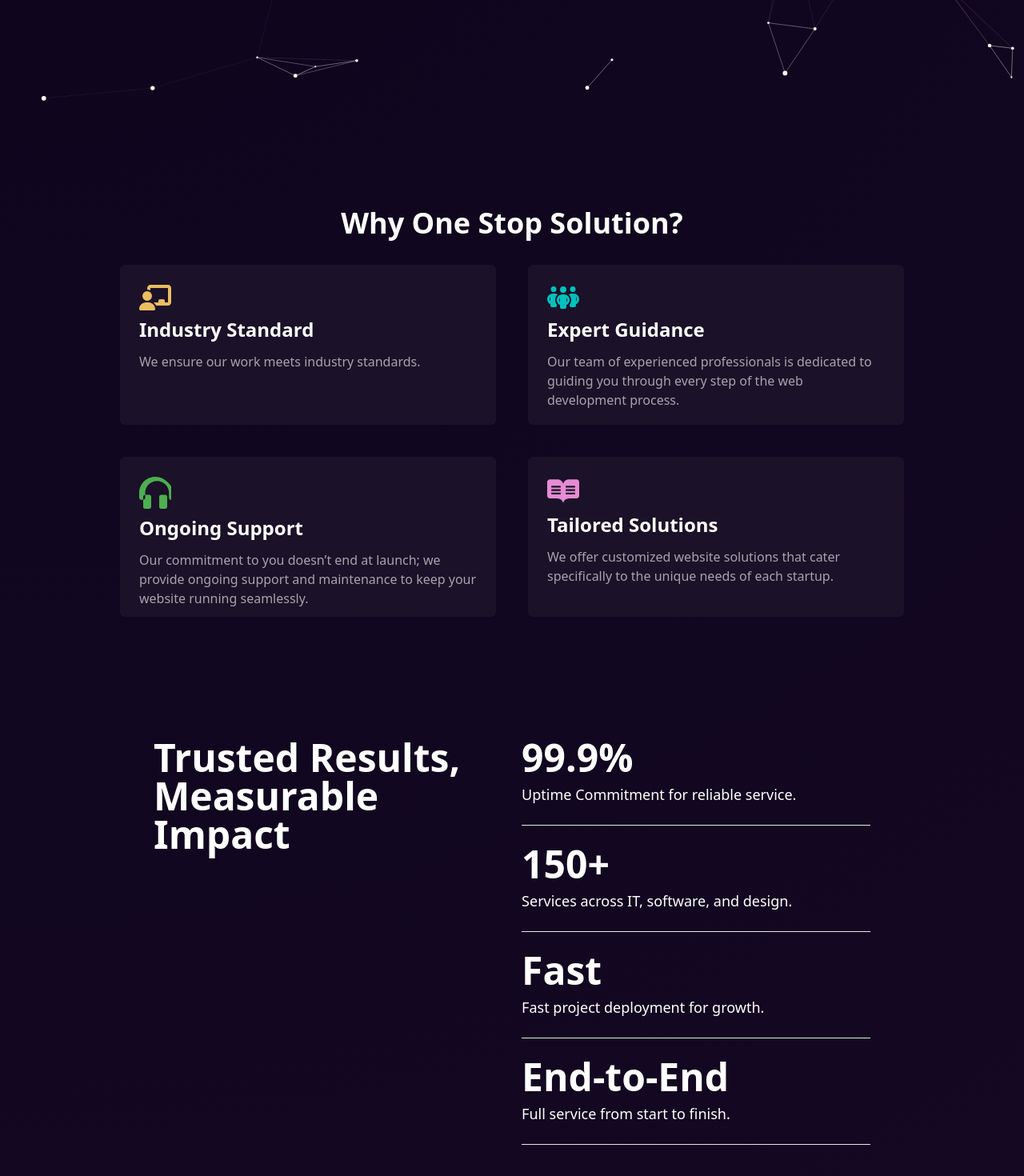
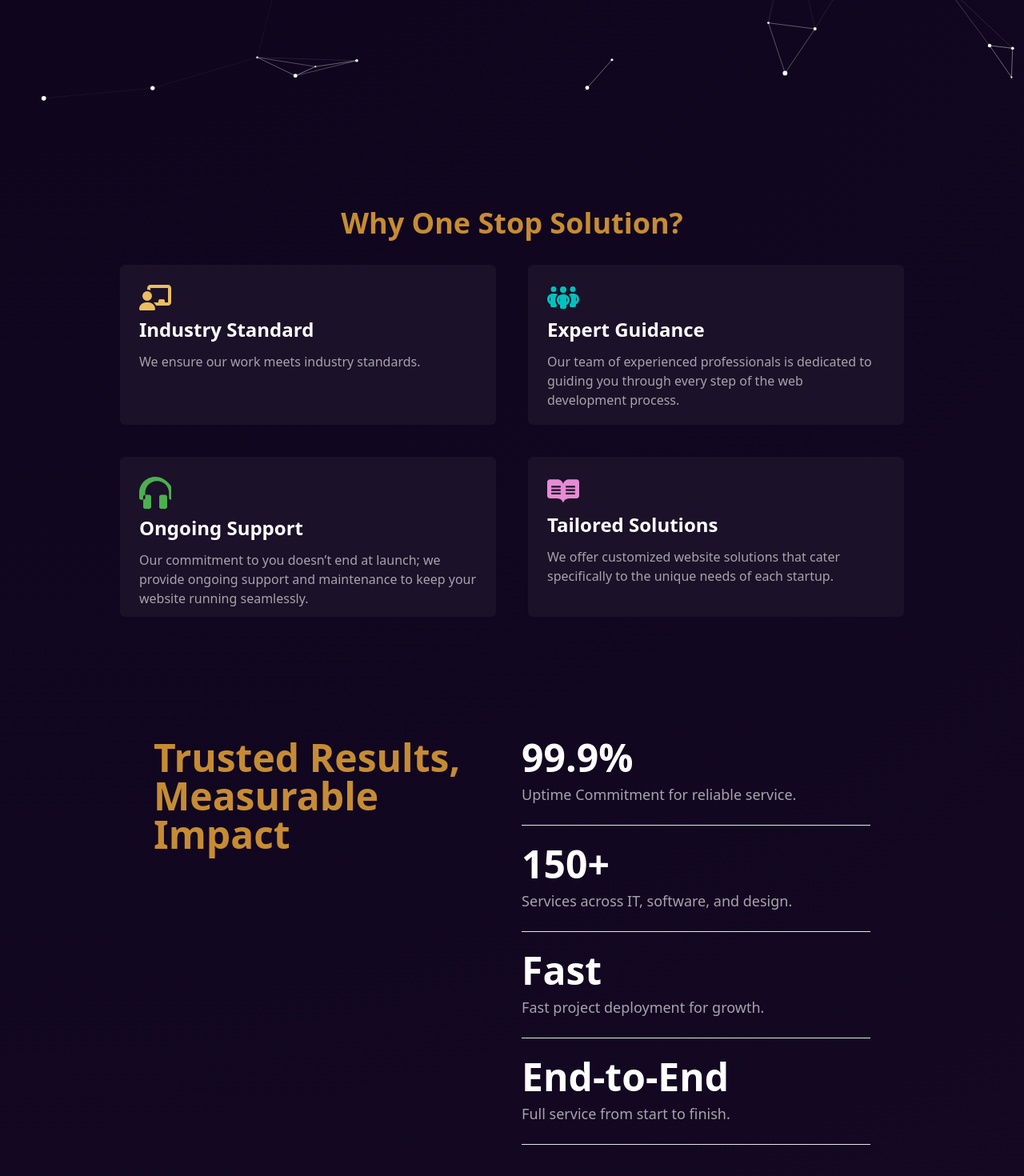
Before and after one commit to RitickLath/freelancingkkthakur, a React (Vite) app: page / in a window 1280 px wide. Shown: the part 669-2139 px from the top of the page at 80% size. Built offline with nearby package versions, Linux system fonts and the light colour scheme.

Commit message:
Success Section

```diff
--- a/src/component/Success.jsx
+++ b/src/component/Success.jsx
@@ -5,7 +5,7 @@ const Success = () => {
     <div className="md:flex justify-between py-16 text-white my-16 px-6 md:px-20 lg:px-32">
       {/* Header Section */}
       <div className="mb-12">
-        <h1 className="pt-6 text-3xl md:text-5xl font-bold">
+        <h1 className="pt-6 text-4xl md:text-5xl font-bold text-[#C68C33]">
           Trusted Results, <br /> Measurable Impact
         </h1>
       </div>
@@ -15,7 +15,7 @@ const Success = () => {
         {/* Uptime Commitment */}
         <div className="pb-6 md:pt-6 border-b-[1px]">
           <h1 className="text-3xl md:text-5xl font-semibold">99.9%</h1>
-          <h2 className="text-lg mt-2">
+          <h2 className="text-[#A7A3AC] text-lg mt-2">
             Uptime Commitment for reliable service.
           </h2>
         </div>
@@ -23,7 +23,7 @@ const Success = () => {
         {/* Services Covered */}
         <div className="py-6 border-b-[1px]">
           <h1 className="text-3xl md:text-5xl font-semibold">150+</h1>
-          <h2 className="text-lg mt-2">
+          <h2 className="text-[#A7A3AC] text-lg mt-2">
             Services across IT, software, and design.
           </h2>
         </div>
@@ -31,13 +31,13 @@ const Success = () => {
         {/* Project Turnaround */}
         <div className="py-6 border-b-[1px]">
           <h1 className="text-3xl md:text-5xl font-semibold">Fast</h1>
-          <h2 className="text-lg mt-2">Fast project deployment for growth.</h2>
+          <h2 className="text-[#A7A3AC] text-lg mt-2">Fast project deployment for growth.</h2>
         </div>
 
         {/* End-to-End Service Commitment */}
         <div className="py-6 border-b-[1px]">
           <h1 className="text-3xl md:text-5xl font-semibold">End-to-End</h1>
-          <h2 className="text-lg mt-2">Full service from start to finish.</h2>
+          <h2 className="text-[#A7A3AC] text-lg mt-2">Full service from start to finish.</h2>
         </div>
       </div>
     </div>
--- a/src/component/Why.jsx
+++ b/src/component/Why.jsx
@@ -5,7 +5,7 @@ import { whyChooseUs } from "../constants/WhyChoose";
 const Why = () => {
   return (
     <div className="z-10 flex flex-col items-center w-full mt-8">
-      <h1 className="text-4xl font-bold pb-8 text-center">
+      <h1 className="text-4xl md:text-4xl font-bold pb-8 text-center text-[#C68C33]">
         Why One Stop Solution?
       </h1>
       <div className="grid md:grid-cols-2 gap-10">
```
